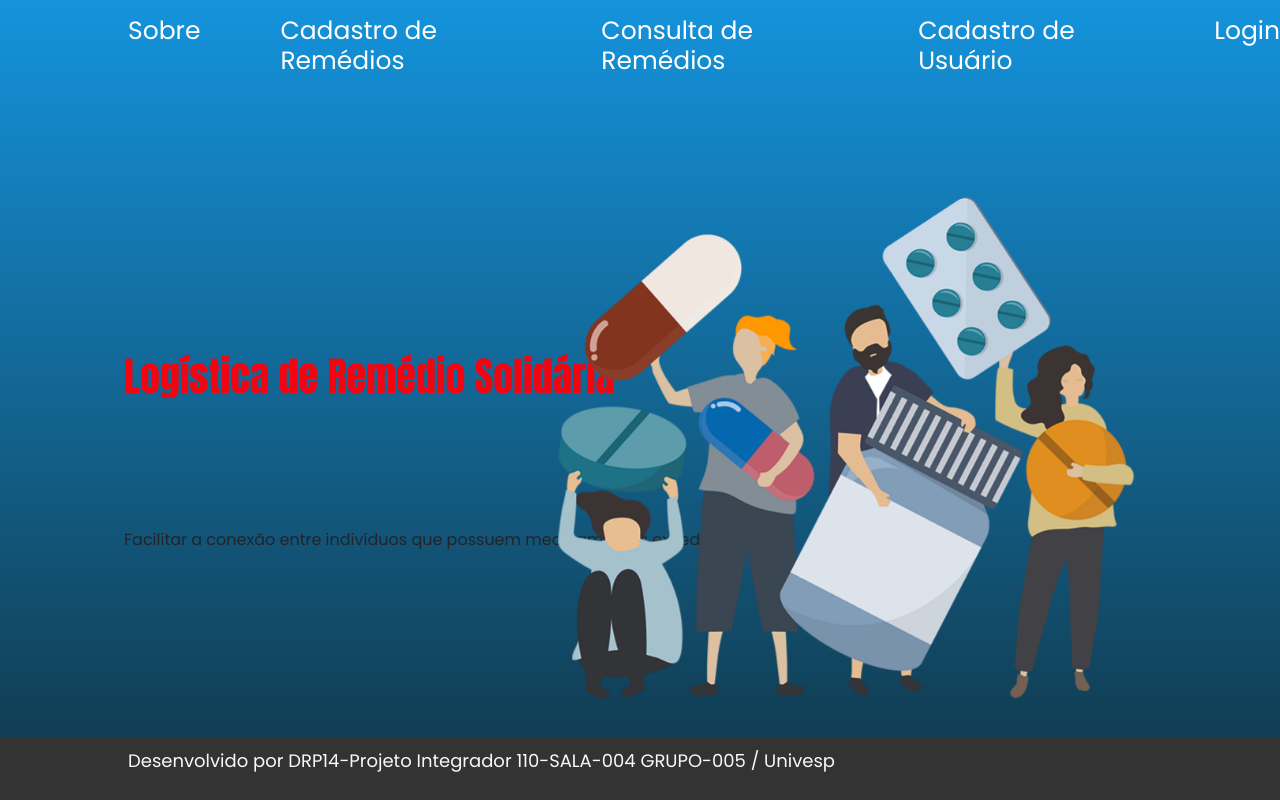
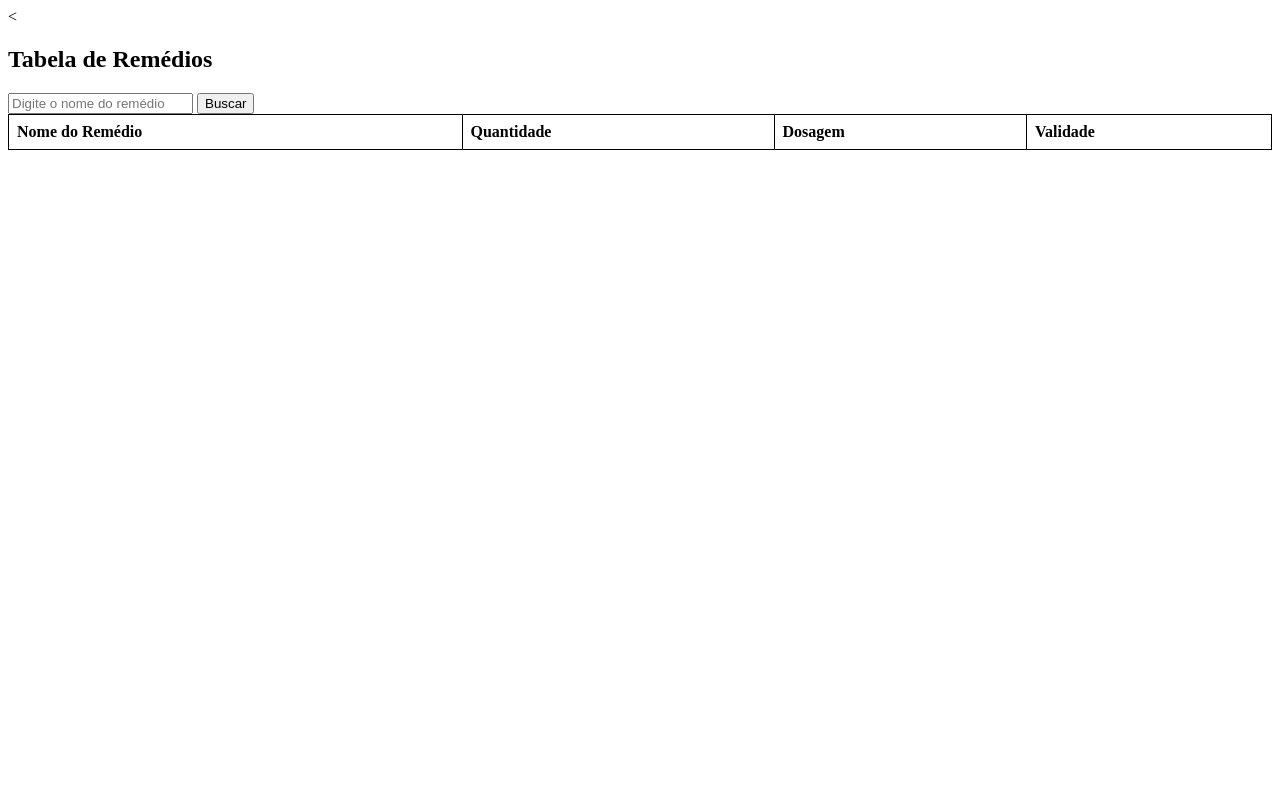
Before and after one commit to anpaz2000/sistemaWebDoacao, a Flask app: page /consulta in a window 1280 px wide; the page is wider, and only the part inside the window is pictured. Run offline with Flask 3, Linux system fonts and the light colour scheme; lists and menus that the app fills with data are empty.

Commit message:
página consulta com erros

```diff
--- a/main.py
+++ b/main.py
@@ -24,7 +24,7 @@ def cadastrar_medicamentos():
 
 @app.route("/consulta")
 def consulta_de_medicamentos():
-    return render_template("home.html")
+    return render_template("consulta_medicamento.html")
 
 @app.route("/sobre")
 def sobre():
@@ -80,5 +80,25 @@ def submit_remedio():
    # redireciona para página sucesso.html
     return redirect(url_for('consulta_de_medicamentos'))
 
+def consulta_remedio():
+    conn = sqlite3.connect('remedio.db')
+    cursor = conn.cursor()
+    nome_remedio = request.form['remedio']
+
+    # Consultar os dados
+    cursor.execute(("SELECT * FROM remedios WHERE nome LIKE ?", ('%' + nome_remedio + '%',)))
+    dados = cursor.fetchall()
+# Gerar o HTML para preencher a tabela
+    tabela_html = ""
+    for remedio in dados:
+        tabela_html += "<tr>"
+        for item in remedio:
+            tabela_html += "<td>" + str(item) + "</td>"
+        tabela_html += "</tr>"
+
+    # Fechar conexão com o banco de dados
+    conn.close()
+    return tabela_html
+
 if __name__=="__main__":
     app.run(host="0.0.0.0",port=105, debug=True)
--- a/static/css/home.css
+++ b/static/css/home.css
@@ -63,7 +63,7 @@ a:hover{
 }
 
 body{
-    background-image: linear-gradient(0deg, rgba(17, 54, 71), rgba(20, 147, 220));
+    background-image: linear-gradient(0deg, rgba(245, 246, 248, 0.975), rgb(40, 8, 200));
     background-position: center;
     background-size: cover;
     display: flex;
--- a/templates/consulta_medicamento.html
+++ b/templates/consulta_medicamento.html
@@ -0,0 +1,56 @@
+<<!DOCTYPE html>
+<html lang="pt-br">
+<head>
+  <meta charset="UTF-8">
+  <meta name="viewport" content="width=device-width, initial-scale=1.0">
+  <title>Tabela de Remédios</title>
+  <style>
+    table {
+      width: 100%;
+      border-collapse: collapse;
+    }
+    th, td {
+      border: 1px solid black;
+      padding: 8px;
+      text-align: left;
+}
+  </style>
+</head>
+<body>
+  <h2>Tabela de Remédios</h2>
+  <input type="text" id="inputRemedio" placeholder="Digite o nome do remédio">
+  <button onclick="buscarRemedio()">Buscar</button>
+  <table>
+    <thead>
+      <tr>
+        <th>Nome do Remédio</th>
+        <th>Quantidade</th>
+        <th>Dosagem</th>
+        <th>Validade</th>
+      </tr>
+    </thead>
+    <tbody id="tabela-corpo">
+      <!-- Os dados da tabela serão inseridos aqui -->
+    </tbody>
+  </table>
+<script>
+    function buscarRemedio() {
+      var inputRemedio = document.getElementById("inputRemedio").value.toUpperCase();
+      var tabela = document.getElementById("tabela-corpo");
+      var linhas = tabela.getElementsByTagName("tr");
+// Iterar sobre todas as linhas da tabela
+      for (var i = 0; i < linhas.length; i++) {
+        var colunaNome = linhas[i].getElementsByTagName("td")[0];
+        if (colunaNome) {
+          var textoNome = colunaNome.textContent || colunaNome.innerText;
+          if (textoNome.toUpperCase().indexOf(inputRemedio) > -1) {
+            linhas[i].style.display = "";
+          } else {
+            linhas[i].style.display = "none";
+          }
+        }
+      }
+    }
+  </script>
+</body>
+</html>
```
